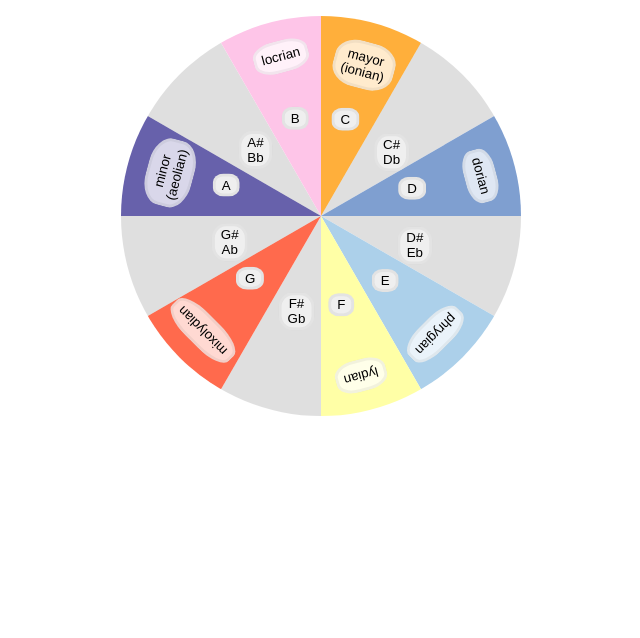
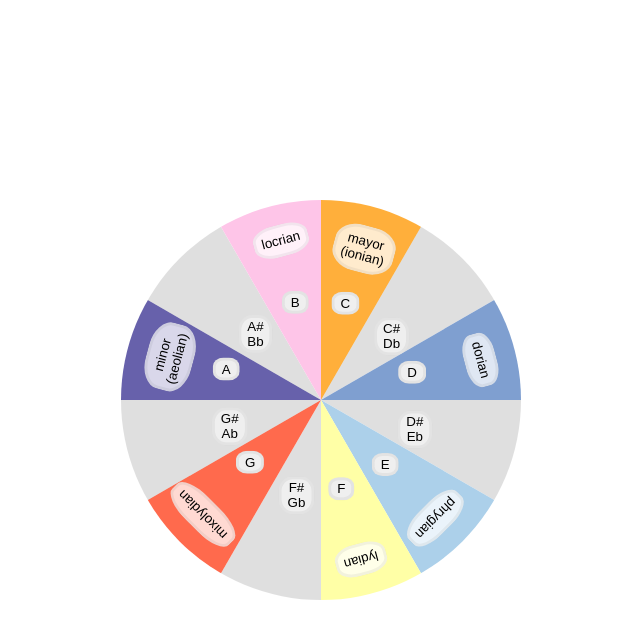
Before and after one commit to istng/music-theory-web, a React (Create React App) app: page / in a window 1280 px wide. Shown: the top 638 px of the page, without its empty margins (319-959 px from the left). Built offline with nearby package versions, Linux system fonts and the light colour scheme.

Commit message:
center circle to middle of the page

```diff
--- a/src/index.scss
+++ b/src/index.scss
@@ -7,6 +7,13 @@ body {
   -moz-osx-font-smoothing: grayscale;
 }
 
+html {
+  height: 100%;
+  display: flex;
+  align-items: center;
+  justify-content: center;
+}
+
 code {
   font-family: source-code-pro, Menlo, Monaco, Consolas, 'Courier New',
     monospace;
```
